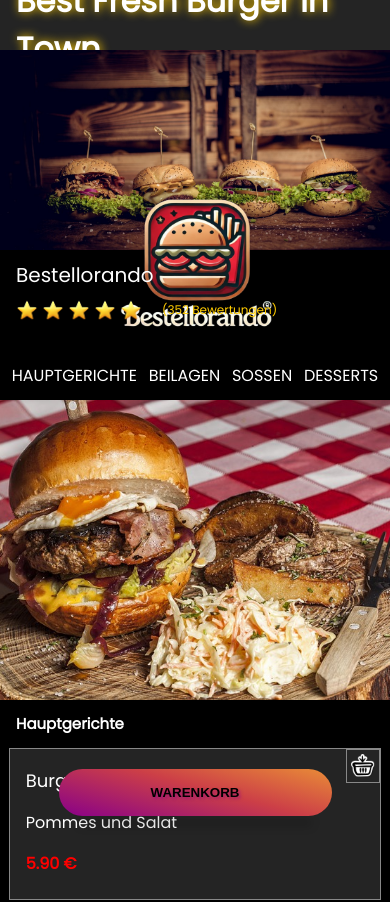
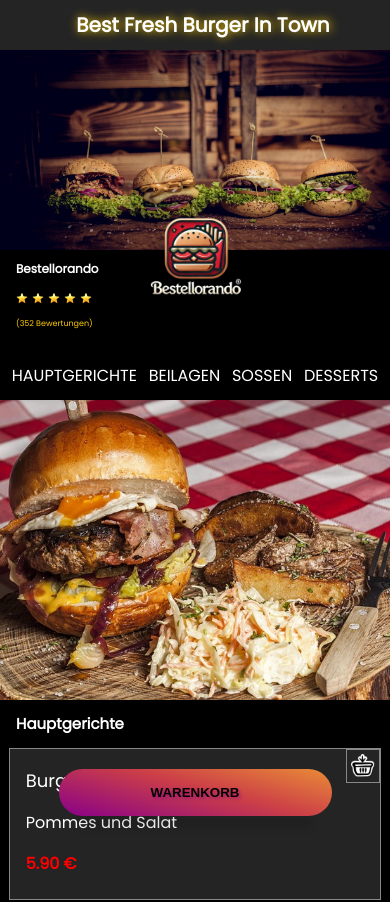
Before and after one commit to mapalummi/BestelloRando---NewVersion-, a plain HTML site: page index.html in a window 390 px wide. Shown: the top 902 px of the page. Drawn offline with Linux system fonts and the light colour scheme.

Commit message:
change responsiveness

```diff
--- a/index.html
+++ b/index.html
@@ -32,17 +32,25 @@
           <a href="#"><img class="logo" src="./Assets/logo/Logo2.png" alt="" /></a>
         </div>
 
+
+
         <div class="name_container">
-          <p>Bestellorando</p>
+
+          <h3>Bestellorando</h3>
+
           <div class="review_container">
             <img src="./Assets/icons/icons8-stern.png" alt="">
             <img src="./Assets/icons/icons8-stern.png" alt="">
             <img src="./Assets/icons/icons8-stern.png" alt="">
             <img src="./Assets/icons/icons8-stern.png" alt="">
             <img src="./Assets/icons/icons8-stern.png" alt="">
-            <p>(352 Bewertungen)</p>
           </div>
+
+          <p class="review_amount">(352 Bewertungen)</p>
+
         </div>
+
+
 
         <div class="nav_container">
           <a href="#render_dishes">Hauptgerichte</a>
--- a/style.css
+++ b/style.css
@@ -63,8 +63,7 @@ header h1 {
   padding-left: 16px;
 }
 
-.name_container p{
-  font-size: 20px;
+.name_container h3{
   margin: 0;
 }
 
@@ -78,13 +77,13 @@ header h1 {
 .review_container img{
   width: 22px;
   height: 22px;
-
 }
 
-.review_container p{
-  font-size: 12px;
-  padding-left: 16px;
+.review_amount{
+  font-size: 10px;
   color: #fc0;
+  margin: 0;
+  padding-left: 12px;
 }
 
 .nav_container {
@@ -363,7 +362,6 @@ align-items: center;
   margin-top: 24px;
 }
 
-
 footer {
   width: 100%;
   height: 40px;
@@ -382,6 +380,36 @@ footer a {
   display: none;
 }
 
+@media (max-width: 440px){
+  header{
+    justify-content: center;
+  }
+
+  h1{
+      font-size: 20px;
+  }
+
+  .logo {
+    width: 150px;
+    margin: -64px 0;
+  }
+
+  h3{
+    font-size: 12px;
+  }
+
+  .review_container img{
+    width: 12px;
+    height: 12px;
+  }
+
+  .review_amount{
+    font-size: 8px;
+    padding: 0;
+  }
+
+}
+
 @font-face {
   font-family: "poppins";
   src: url(./Assets/poppins/Poppins-Regular.ttf);
```
